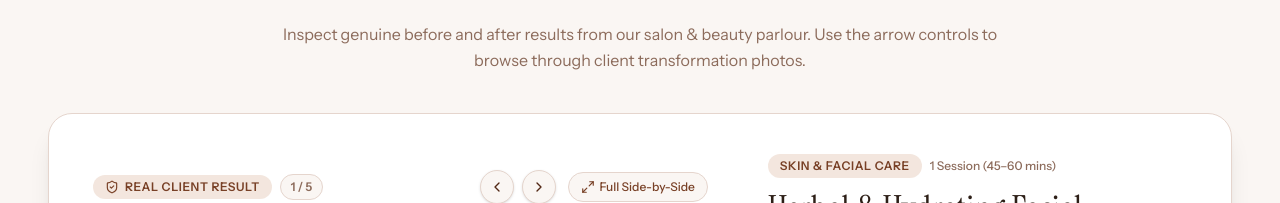
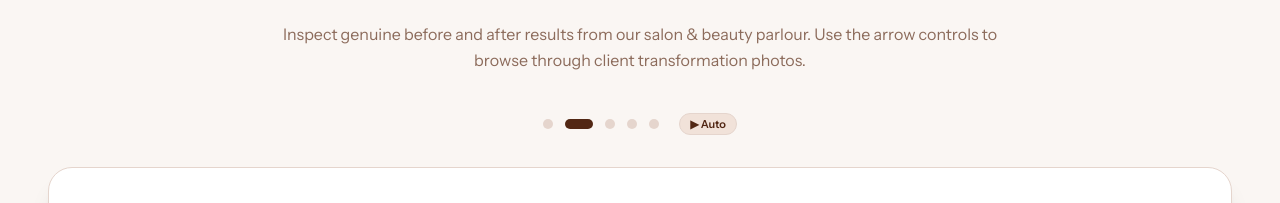
Before and after one commit to Ramchandra-Tharu/ecommerece, a Next.js app: page /treatments in a window 1280 px wide. Shown: the part 4340-4543 px from the top of the page. Built offline with nearby package versions, Linux system fonts and the light colour scheme.

Commit message:
after before feautre

```diff
--- a/components/BeforeAfterSlider.tsx
+++ b/components/BeforeAfterSlider.tsx
@@ -1,6 +1,6 @@
 "use client";
 
-import { useState } from "react";
+import { useState, useEffect, useRef } from "react";
 import { motion, AnimatePresence } from "framer-motion";
 import { Sparkles, SlidersHorizontal, CheckCircle2, Calendar, Maximize2, ShieldCheck, ChevronLeft, ChevronRight } from "lucide-react";
 
@@ -101,17 +101,41 @@ export default function BeforeAfterSlider({ onSelectTreatment }: BeforeAfterSlid
   const [sliderPosition, setSliderPosition] = useState(50);
   const [isDragging, setIsDragging] = useState(false);
   const [showFullView, setShowFullView] = useState(false);
+  const [isPaused, setIsPaused] = useState(false);
+  const intervalRef = useRef<ReturnType<typeof setInterval> | null>(null);
 
   const currentResult = TRANSFORMATIONS[activeTab];
+
+  const startInterval = () => {
+    if (intervalRef.current) clearInterval(intervalRef.current);
+    intervalRef.current = setInterval(() => {
+      setActiveTab((prev) => (prev === TRANSFORMATIONS.length - 1 ? 0 : prev + 1));
+      setSliderPosition(50);
+    }, 4000);
+  };
+
+  // Auto-advance every 4 seconds
+  useEffect(() => {
+    if (!isPaused) {
+      startInterval();
+    } else {
+      if (intervalRef.current) clearInterval(intervalRef.current);
+    }
+    return () => {
+      if (intervalRef.current) clearInterval(intervalRef.current);
+    };
+  }, [isPaused]);
 
   const handlePrev = () => {
     setActiveTab((prev) => (prev === 0 ? TRANSFORMATIONS.length - 1 : prev - 1));
     setSliderPosition(50);
+    startInterval(); // Reset timer on manual navigation
   };
 
   const handleNext = () => {
     setActiveTab((prev) => (prev === TRANSFORMATIONS.length - 1 ? 0 : prev + 1));
     setSliderPosition(50);
+    startInterval(); // Reset timer on manual navigation
   };
 
   const handleMove = (clientX: number, rect: DOMRect) => {
@@ -169,6 +193,25 @@ export default function BeforeAfterSlider({ onSelectTreatment }: BeforeAfterSlid
           </motion.p>
         </div>
 
+        {/* Progress Dots + Auto indicator */}
+        <div className="flex items-center justify-center space-x-3 mb-8">
+          {TRANSFORMATIONS.map((_, index) => (
+            <button
+              key={index}
+              onClick={() => { setActiveTab(index); setSliderPosition(50); startInterval(); }}
+              className={`transition-all duration-300 rounded-full cursor-pointer ${
+                activeTab === index
+                  ? "w-7 h-2.5 bg-[#522714]"
+                  : "w-2.5 h-2.5 bg-[#E5D5CD] hover:bg-[#784026]"
+              }`}
+              aria-label={`Go to slide ${index + 1}`}
+            />
+          ))}
+          <span className={`ml-2 text-[11px] font-semibold px-2.5 py-0.5 rounded-full border ${isPaused ? "text-[#8C6B5B] bg-[#FAF6F3] border-[#E5D5CD]" : "text-[#522714] bg-[#EBD5C8]/60 border-[#E5D5CD]"}`}>
+            {isPaused ? "⏸ Paused" : "▶ Auto"}
+          </span>
+        </div>
+
         {/* Main Transformation Container */}
         <AnimatePresence mode="wait">
           <motion.div
@@ -178,6 +221,8 @@ export default function BeforeAfterSlider({ onSelectTreatment }: BeforeAfterSlid
             exit={{ opacity: 0, y: -15 }}
             transition={{ duration: 0.3 }}
             className="grid grid-cols-1 lg:grid-cols-12 gap-8 lg:gap-12 items-center bg-white p-6 sm:p-10 rounded-3xl border border-[#E5D5CD] shadow-xl relative"
+            onMouseEnter={() => setIsPaused(true)}
+            onMouseLeave={() => setIsPaused(false)}
           >
             {/* Left Column: Image Viewer with < > Arrows (7 Cols) */}
             <div className="lg:col-span-7 space-y-3">
```
